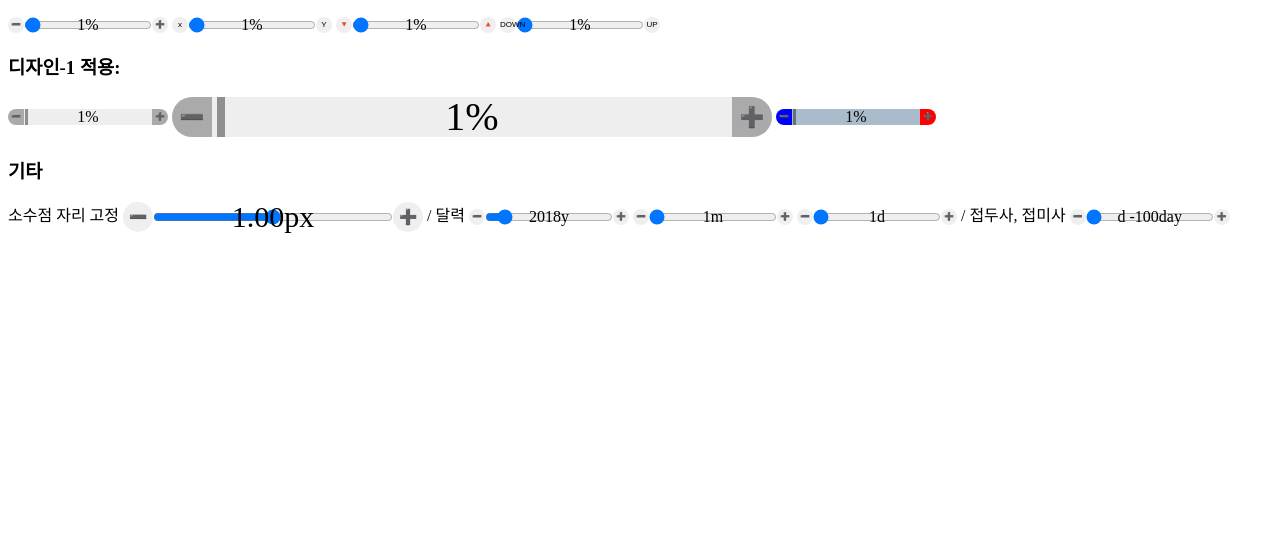
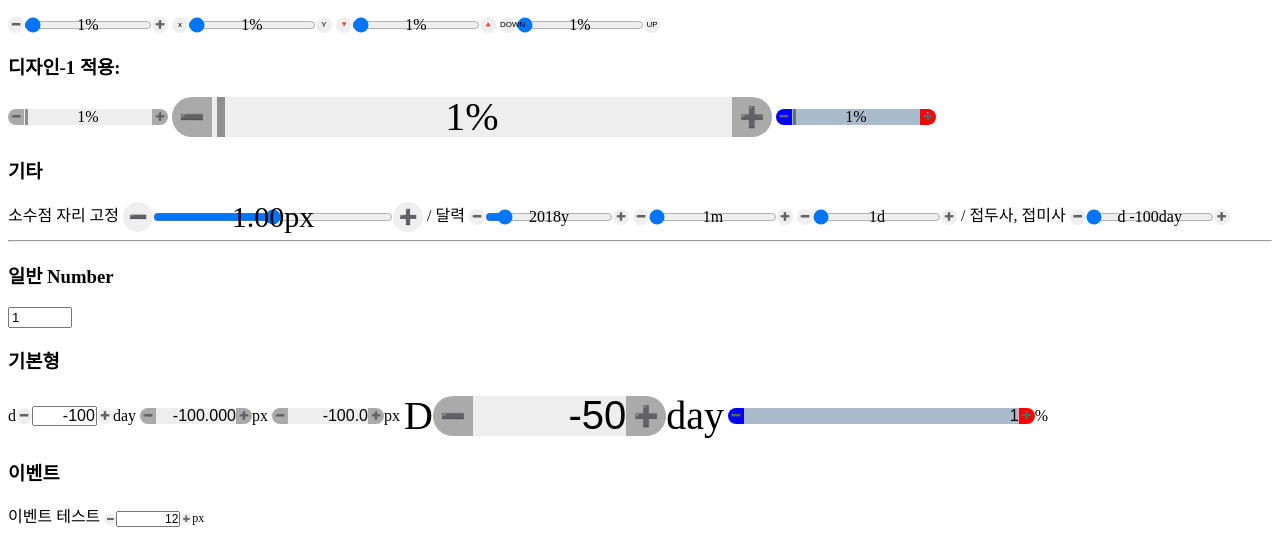
Before and after one commit to mins01/web_work_doc, a PHP site: page / in a window 1280 px wide. Shown: the part 595-1130 px from the top of the page. Before the commit the page ends 828 px from the top, so only its background shows below. Run offline with PHP 8.4, Linux system fonts and the light colour scheme.

Commit message:
파이어폭스 이벤트 처리 이상한 것 수정 input number 에서도 동작 하도록 수정.

```diff
--- a/UI/InputRangeBox/InputRangeBox.css
+++ b/UI/InputRangeBox/InputRangeBox.css
@@ -14,6 +14,7 @@
 	box-sizing: content-box;
 	vertical-align: middle;
 }
+
 .inputRangeBox::before{
 	z-index: 1;
 	position: absolute;
@@ -25,6 +26,7 @@
 	padding:0;margin:0;line-height: 1em;
 	vertical-align: middle;
 }
+
 .inputRangeBox button{
 	font-size: inherit;
 	flex: 0 0 auto;
@@ -67,6 +69,7 @@
 	overflow: visible;
 }
 
+
 .inputRangeBox button[data-text]::before{
 	content: attr(data-text);
 }
@@ -76,10 +79,11 @@
 * design-1
 * @type {[type]}
 */
-.inputRangeBox-design-1 input[type="range"]{
+.inputRangeBox-design-1 input{
 	-webkit-appearance: none;
 	background-color: #eee;
 	height:1em;
+	border-width: 0;
 }
 .inputRangeBox-design-1 input[type="range"]::-webkit-slider-runnable-track
 {
@@ -148,3 +152,27 @@
 .inputRangeBox.inputRangeBox-design-1 button.btn-p{
 	border-radius: 0 50% 50% 0;
 }
+
+/* */
+
+.inputNumberBox{
+	width: 8em;
+	position: static;
+}
+.inputNumberBox::before{
+	position: static;
+	content: attr(data-prefix)
+}
+.inputNumberBox::after{
+	position: static;
+	content: attr(data-suffix)
+}
+.inputNumberBox input{
+	-moz-appearance:textfield;
+	text-align: right;
+}
+.inputNumberBox input[type="number"]::-webkit-outer-spin-button,
+.inputNumberBox input[type="number"]::-webkit-inner-spin-button {
+    -webkit-appearance: none;
+    margin: 0;
+}
--- a/UI/InputRangeBox/InputRangeBox.js
+++ b/UI/InputRangeBox/InputRangeBox.js
@@ -64,10 +64,11 @@ var InputRangeBox={
 		var inputSetter = descriptor.set;
 		descriptor.set = function(val) {
 			Object.defineProperty(this, "value", {set:inputSetter});
-			this.value = val;
       var toFixed = this.IRB.getAttribute('data-toFixed');
 			toFixed = (toFixed==null)?0:parseInt(toFixed);
-			this.IRB.setAttribute("data-value",parseFloat(this.value).toFixed(toFixed));
+      val = parseFloat(val).toFixed(toFixed)
+			this.value = val;
+			this.IRB.setAttribute("data-value",parseFloat(val).toFixed(toFixed));
 			this.setAttribute("value",val);
 			Object.defineProperty(this, "value", descriptor);
 		}
@@ -83,14 +84,29 @@ var InputRangeBox={
 		//-- 버튼 이벤트
 		IRB.btn_m.actFn = function(el){
 			return function(){
-				try{el.stepDown();}catch(e){console.log(e)}
+				try{
+          el.stepDown();
+        }catch(e){
+          console.log(e)
+          var toFixed = el.IRB.getAttribute('data-toFixed');
+    			toFixed = (toFixed==null)?0:parseInt(toFixed);
+          el.value = (parseFloat(el.value)-parseFloat(el.step?el.step:1)).toFixed(toFixed);
+        }
 				var input_event = new CustomEvent('input',{bubbles: true, cancelable: true, detail: {}});
 				el.dispatchEvent(input_event);
 			}
 		}(IRB.input)
 		IRB.btn_p.actFn = function(el){
 			return function(){
-				try{el.stepUp();}catch(e){console.log(e)}
+
+				try{
+          el.stepUp();
+        }catch(e){
+          console.log(e)
+          var toFixed = el.IRB.getAttribute('data-toFixed');
+    			toFixed = (toFixed==null)?0:parseInt(toFixed);
+          el.value = (parseFloat(el.value)+parseFloat(el.step?el.step:1)).toFixed(toFixed);
+        }
 				var input_event = new CustomEvent('input',{bubbles: true, cancelable: true, detail: {}});
 				el.dispatchEvent(input_event);
 			}
@@ -114,13 +130,13 @@ var InputRangeBox={
 			}
 		}(el)
 		IRB.btn_m.addEventListener('keypress',function(evt){
-			if(evt.keyCode==32){
+			if(evt.keyCode==32 || evt.which == 32){
         this.actFn();
         clearFn();
       }
 		});
 		IRB.btn_p.addEventListener('keypress',function(evt){
-      if(evt.keyCode==32){
+      if(evt.keyCode==32 || evt.which == 32){
         this.actFn();
         clearFn();
       }
@@ -148,6 +164,7 @@ var InputRangeBox={
 		var toFixed = IRB.getAttribute('data-toFixed');
 		toFixed = (toFixed==null)?0:parseInt(toFixed);
     // console.log(IRB.input.name,parseFloat(IRB.input.value).toFixed(toFixed))
+    IRB.input.value = parseFloat(IRB.input.value).toFixed(toFixed)
 		IRB.setAttribute("data-value",parseFloat(IRB.input.value).toFixed(toFixed));
 		//-- 완료 표시
 		IRB.rib_on = true;
--- a/UI/InputRangeBox/index.html
+++ b/UI/InputRangeBox/index.html
@@ -133,7 +133,36 @@
 		접두사, 접미사 <div class="inputRangeBox" data-value="" data-prefix="d " data-suffix="day">
 			<input type="range" value="-100" min="-100" max="0" step="1"  />
 		</div>
+		<hr />
+		<h3>일반 Number</h3>
+		<input type="number" value="1" min="0" max="100" step="3"  />
+		<h3>기본형</h3>
+		<div class="inputRangeBox inputNumberBox" data-value="" data-prefix="d " data-suffix="day" >
+			<input type="number" value="-100" min="-100" max="0" step="3"  />
+		</div>
+		<div class="inputRangeBox inputNumberBox inputRangeBox-design-1" data-value=""  data-suffix="px" data-toFixed="3">
+			<input type="number" value="-100" min="-100" max="0" step="0.1"  />
+		</div>
+		<div class="inputRangeBox inputNumberBox inputRangeBox-design-1" data-value=""  data-suffix="px" data-toFixed="1">
+			<input type="number" value="-100" min="-100" max="0" step="0.1"  />
+		</div>
+		<div class="inputRangeBox inputNumberBox inputRangeBox-design-1" data-value="" data-prefix="D " data-suffix="day" style="font-size:40px;">
+			<input type="number" value="-50" min="-100" max="0" step="2"  />
+		</div>
+		<div class="inputRangeBox inputNumberBox inputRangeBox-design-1 " data-suffix="%" style="width:20em">
+			<input type="number" value="1" min="0" max="100000" step="1000" style="background-color:#abc"  />
+			<button class="btn-m"  style="background-color:blue;color:#fff;"></button>
+			<button class="btn-p"  style="background-color:red;color:#fff;"></button>
+		</div>
 
+		<h3>이벤트</h3>
+		<form onchange="console.log('form.onchange')"  oninput="console.log('form.oninput')">
+		이벤트 테스트	<div class="inputRangeBox inputNumberBox" data-suffix="px" style="font-size:12px;width:100px" >
+				<input type="number" value="12" min="0" max="300" step="1" onchange="alert(this.value)" >
+				<button class="btn-m" onclick="alert('down : '+this.input.value)"></button>
+				<button class="btn-p"  onclick="alert('up : '+ this.input.value)"></button>
+			</div>
+		</form>
 	</div>
 </body>
 </html>
```
